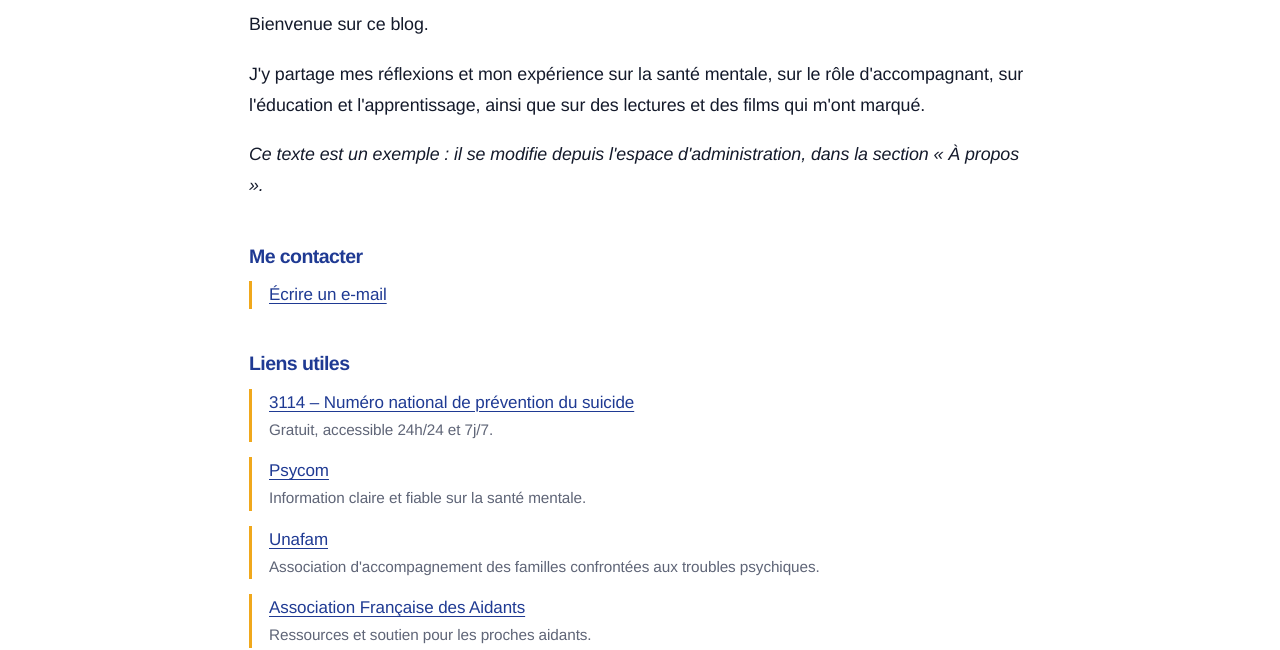
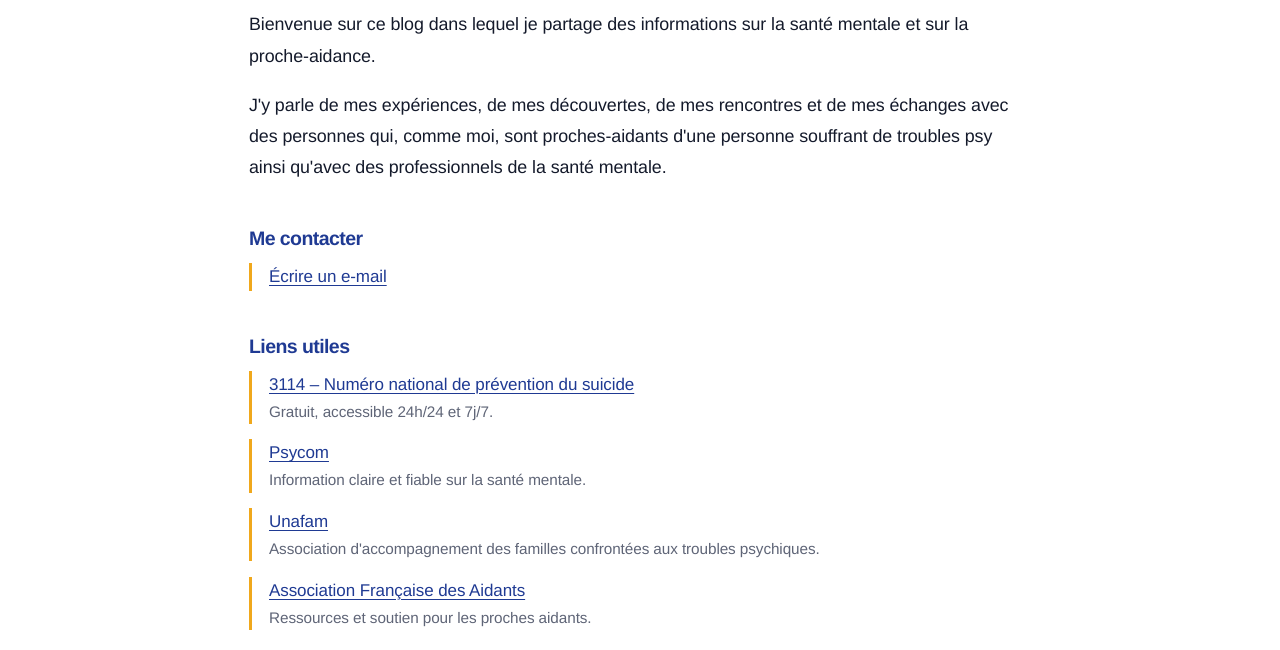
Before and after one commit to Patcyberdim/activ-aidance, an Eleventy site: page src/a-propos.md in a window 1280 px wide. Shown: the part 176-826 px from the top of the page. Built offline with nearby package versions, Linux system fonts and the light colour scheme; Eleventy itself is replaced by a stand-in of ours; files that its build step writes are made by us from their sources.

Commit message:
Update Pages et réglages “a-propos”

```diff
--- a/src/a-propos.md
+++ b/src/a-propos.md
@@ -15,13 +15,12 @@ liens:
     description: Information claire et fiable sur la santé mentale.
   - label: Unafam
     url: https://www.unafam.org
-    description: Association d'accompagnement des familles confrontées aux troubles psychiques.
+    description: Association d'accompagnement des familles confrontées aux troubles
+      psychiques.
   - label: Association Française des Aidants
     url: https://www.aidants.fr
     description: Ressources et soutien pour les proches aidants.
 ---
-Bienvenue sur ce blog.
+Bienvenue sur ce blog dans lequel je partage des informations sur la santé mentale et sur la proche-aidance.
 
-J'y partage mes réflexions et mon expérience sur la santé mentale, sur le rôle d'accompagnant, sur l'éducation et l'apprentissage, ainsi que sur des lectures et des films qui m'ont marqué.
-
-*Ce texte est un exemple : il se modifie depuis l'espace d'administration, dans la section « À propos ».*
+J'y parle de mes expériences, de mes découvertes, de mes rencontres et de mes échanges avec des personnes qui, comme moi, sont proches-aidants d'une personne souffrant de troubles psy ainsi qu'avec des professionnels de la santé mentale.
```
